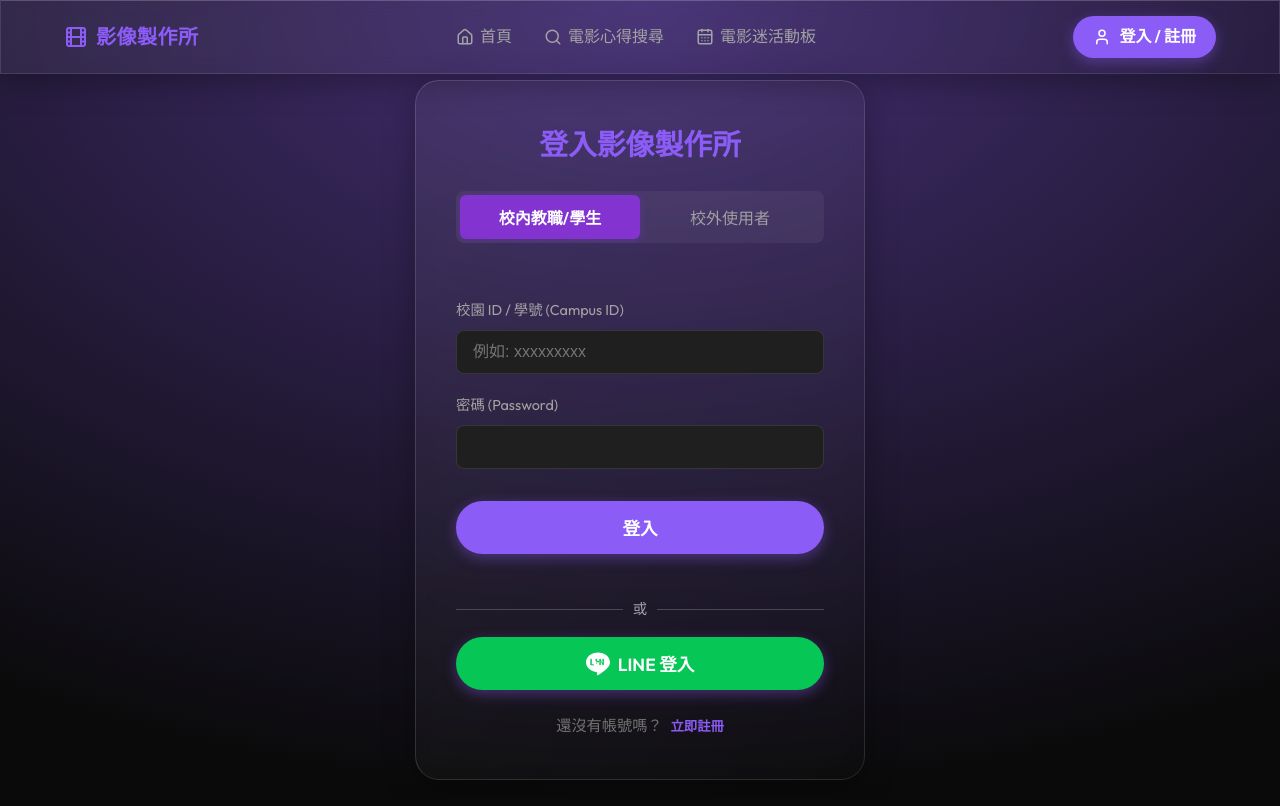
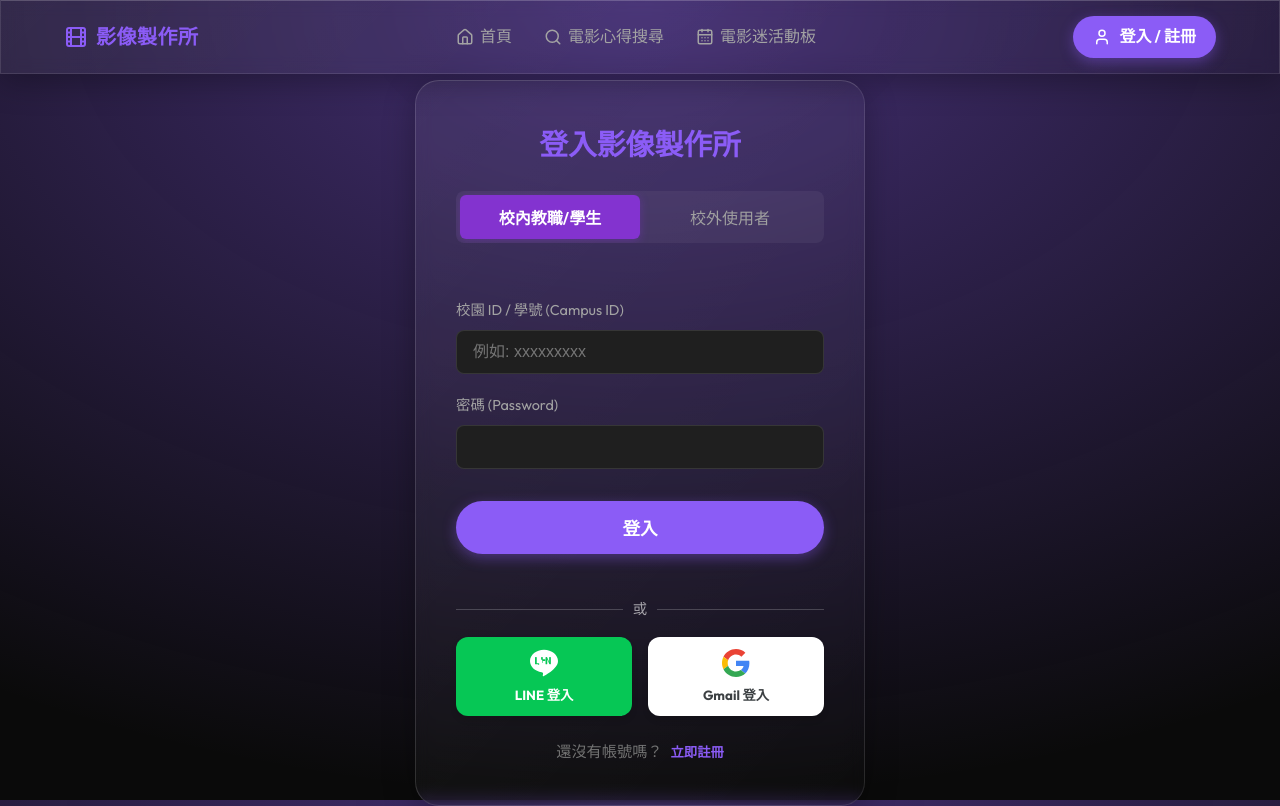
Before and after one commit to YaodeChiang4181/Movie-reflection-sharing-project, a React (Vite) app in the folder frontend/: page /auth in a window 1280 px wide. Built offline with nearby package versions, Linux system fonts and the light colour scheme; no server answers.

Commit message:
style: Redesign LINE login as square button and add Gmail login placeholder

```diff
--- a/frontend/src/pages/Auth.jsx
+++ b/frontend/src/pages/Auth.jsx
@@ -160,6 +160,10 @@ function Auth() {
       console.error('LINE 登入錯誤:', err);
       setError('LINE 登入發生錯誤');
     }
+  };
+
+  const handleGoogleLogin = () => {
+    alert('Google 登入功能即將推出！');
   };
 
   return (
@@ -348,17 +352,69 @@ function Auth() {
               <span style={{ color: 'rgba(255,255,255,0.6)', fontSize: '0.9rem' }}>或</span>
               <div style={{ flex: 1, height: '1px', background: 'rgba(255,255,255,0.2)' }}></div>
             </div>
+            <div style={{ display: 'flex', gap: '16px', justifyContent: 'center' }}>
               <button
                 type="button"
                 onClick={handleLineLogin}
-              className={`btn-primary ${styles.submitBtn}`}
-              style={{ backgroundColor: '#06C755', color: 'white', display: 'flex', alignItems: 'center', justifyContent: 'center', gap: '8px' }}
+                style={{
+                  flex: 1,
+                  backgroundColor: '#06C755',
+                  color: 'white',
+                  border: 'none',
+                  borderRadius: '12px',
+                  padding: '12px',
+                  display: 'flex',
+                  flexDirection: 'column',
+                  alignItems: 'center',
+                  justifyContent: 'center',
+                  gap: '8px',
+                  cursor: 'pointer',
+                  fontWeight: 'bold',
+                  boxShadow: '0 4px 6px rgba(0,0,0,0.1)',
+                  transition: 'transform 0.2s',
+                }}
+                onMouseOver={(e) => e.currentTarget.style.transform = 'translateY(-2px)'}
+                onMouseOut={(e) => e.currentTarget.style.transform = 'translateY(0)'}
               >
-              <svg width="24" height="24" viewBox="0 0 24 24" fill="currentColor" xmlns="http://www.w3.org/2000/svg">
+                <svg width="28" height="28" viewBox="0 0 24 24" fill="currentColor" xmlns="http://www.w3.org/2000/svg">
                   <path d="M24 10.304c0-5.369-5.383-9.738-12-9.738S0 4.935 0 10.304c0 4.814 4.269 8.846 10.036 9.608.391.084.922.258 1.057.592.12.298.079.76.038 1.077l-.164.982c-.05.302-.236 1.152 1.011.627 1.246-.525 6.723-3.957 8.949-6.615C22.956 14.542 24 12.562 24 10.304zM6.92 13.125H4.811a.488.488 0 01-.489-.488V7.32a.488.488 0 01.489-.488h.488c.27 0 .489.219.489.488v4.83h1.621c.27 0 .489.219.489.488v.487a.488.488 0 01-.489.488zm3.567-3.901h-.489a.488.488 0 01-.488-.488V7.32a.488.488 0 01.488-.488h.489c.27 0 .488.219.488.488v1.417h1.622a.488.488 0 01.488.488v.487a.488.488 0 01-.488.488h-1.622v1.417c0 .269-.219.488-.488.488zm7.391 3.413a.488.488 0 01-.488.488h-.488a.489.489 0 01-.476-.376l-1.637-3.987v3.875a.488.488 0 01-.489.488h-.488a.488.488 0 01-.488-.488V7.32a.488.488 0 01.488-.488h.488a.489.489 0 01.476.376l1.637 3.987V7.32c0-.269.219-.488.488-.488h.489c.27 0 .488.219.488.488v5.317z" />
                 </svg>
-              LINE 登入
+                <span>LINE 登入</span>
               </button>
+
+              <button
+                type="button"
+                onClick={handleGoogleLogin}
+                style={{
+                  flex: 1,
+                  backgroundColor: 'white',
+                  color: '#3c4043',
+                  border: 'none',
+                  borderRadius: '12px',
+                  padding: '12px',
+                  display: 'flex',
+                  flexDirection: 'column',
+                  alignItems: 'center',
+                  justifyContent: 'center',
+                  gap: '8px',
+                  cursor: 'pointer',
+                  fontWeight: 'bold',
+                  boxShadow: '0 4px 6px rgba(0,0,0,0.1)',
+                  transition: 'transform 0.2s',
+                }}
+                onMouseOver={(e) => e.currentTarget.style.transform = 'translateY(-2px)'}
+                onMouseOut={(e) => e.currentTarget.style.transform = 'translateY(0)'}
+              >
+                <svg width="28" height="28" viewBox="0 0 48 48" xmlns="http://www.w3.org/2000/svg">
+                  <path fill="#EA4335" d="M24 9.5c3.54 0 6.71 1.22 9.21 3.6l6.85-6.85C35.9 2.38 30.47 0 24 0 14.62 0 6.51 5.38 2.56 13.22l7.98 6.19C12.43 13.72 17.74 9.5 24 9.5z"/>
+                  <path fill="#4285F4" d="M46.98 24.55c0-1.57-.15-3.09-.38-4.55H24v9.02h12.94c-.58 2.96-2.26 5.48-4.78 7.18l7.73 6c4.51-4.18 7.09-10.36 7.09-17.65z"/>
+                  <path fill="#FBBC05" d="M10.53 28.59c-.48-1.45-.76-2.99-.76-4.59s.27-3.14.76-4.59l-7.98-6.19C.92 16.46 0 20.12 0 24c0 3.88.92 7.54 2.56 10.78l7.97-6.19z"/>
+                  <path fill="#34A853" d="M24 48c6.48 0 11.93-2.13 15.89-5.81l-7.73-6c-2.15 1.45-4.92 2.3-8.16 2.3-6.26 0-11.57-4.22-13.47-9.91l-7.98 6.19C6.51 42.62 14.62 48 24 48z"/>
+                  <path fill="none" d="M0 0h48v48H0z"/>
+                </svg>
+                <span>Gmail 登入</span>
+              </button>
+            </div>
           </div>
         )}
 
```
Lines whose indentation alone changed are shown as unchanged.
